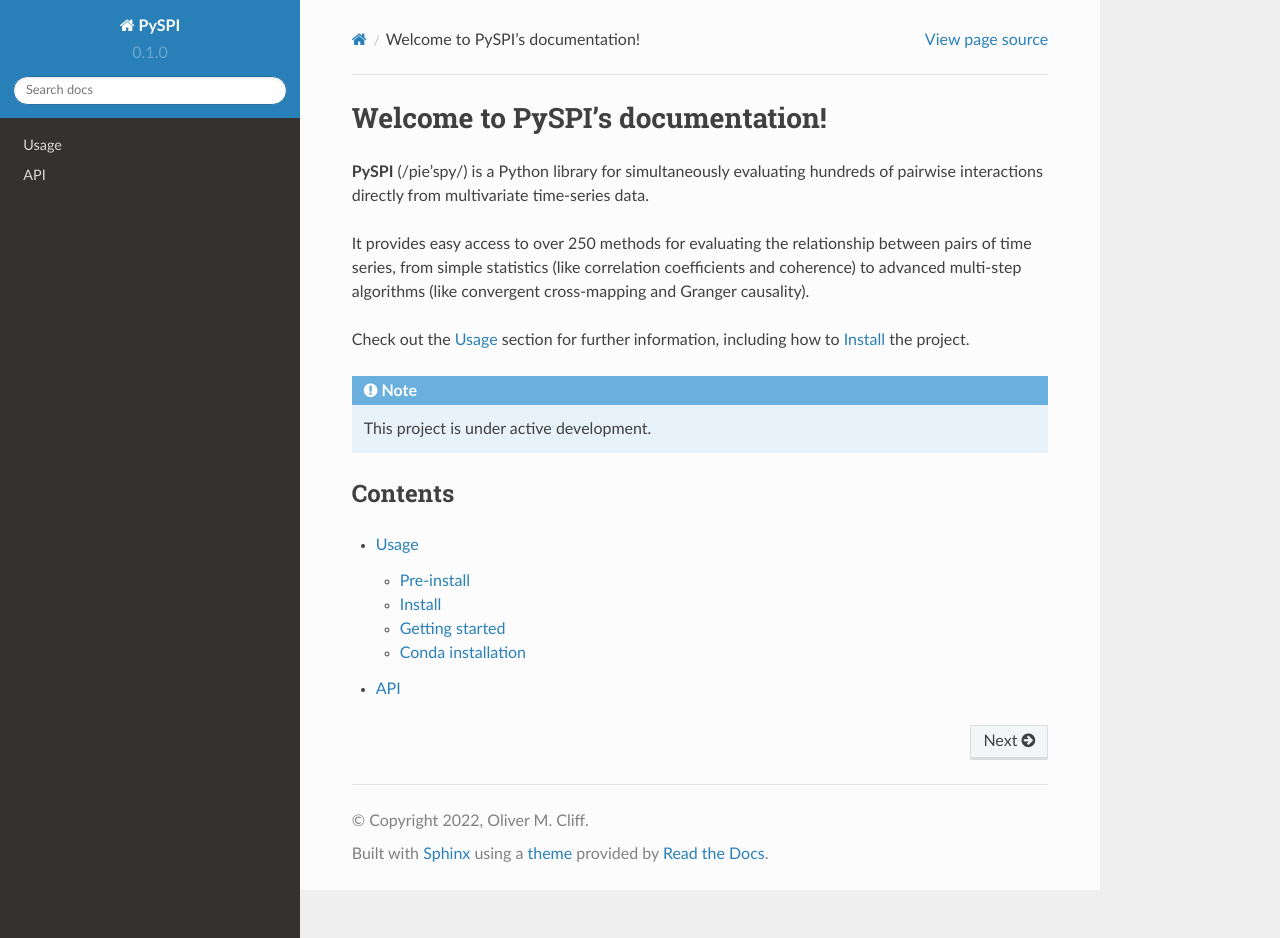
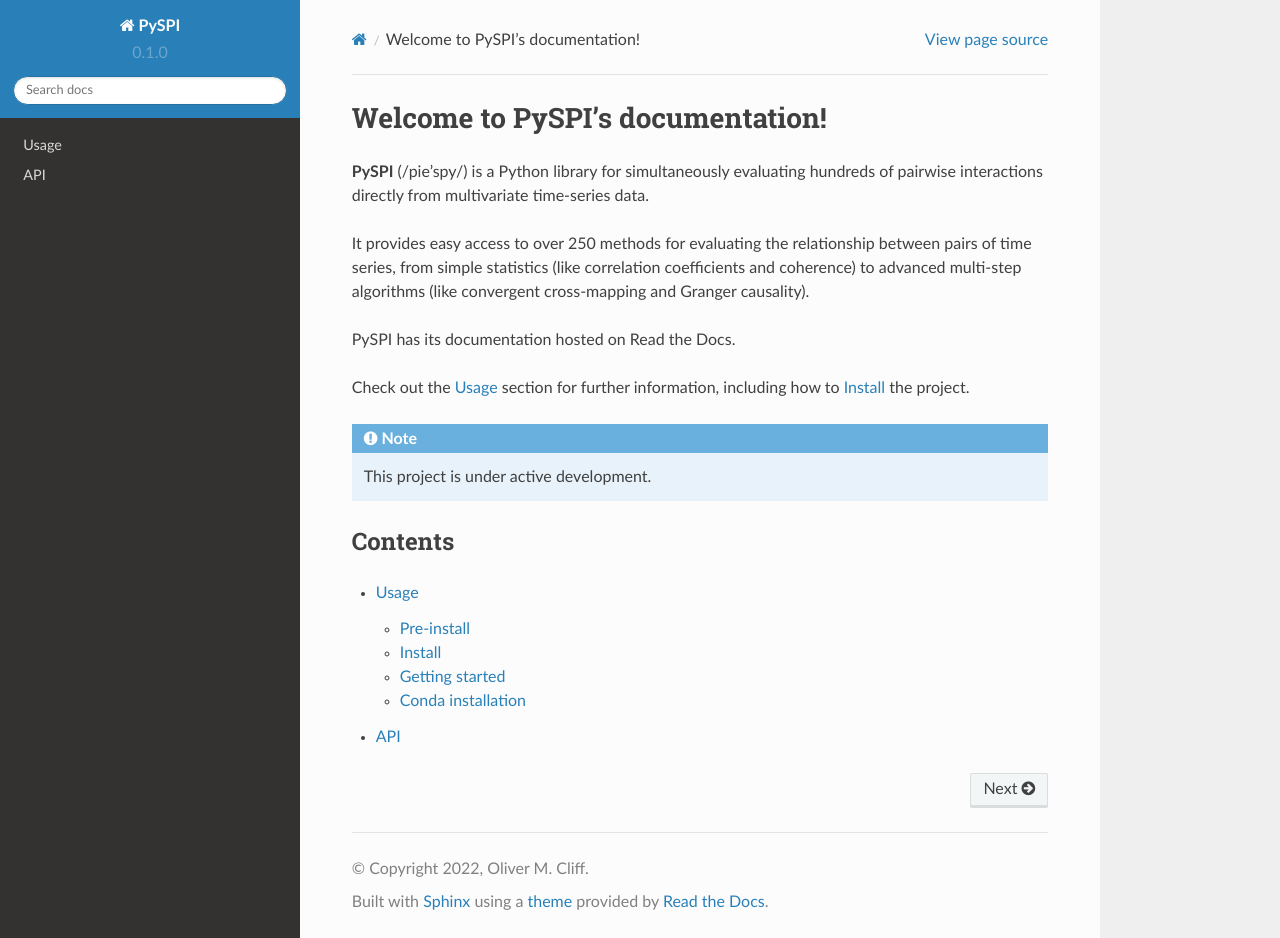
Before and after one commit to DynamicsAndNeuralSystems/pyspi, a Sphinx documentation site: the page built from docs/source/index.rst, in a window 1280 px wide and 938 px high. Built offline with Sphinx 7.4.7 and the Read the Docs theme 2.0.0, drawn with Linux system fonts in a browser that asks for light colours.

Commit message:
Update index.rst

```diff
--- a/docs/source/index.rst
+++ b/docs/source/index.rst
@@ -4,6 +4,8 @@
 **PySPI** (/pie'spy/) is a Python library for simultaneously evaluating hundreds of pairwise interactions directly from multivariate time-series data.
 
 It provides easy access to over 250 methods for evaluating the relationship between pairs of time series, from simple statistics (like correlation coefficients and coherence) to advanced multi-step algorithms (like convergent cross-mapping and Granger causality).
+
+PySPI has its documentation hosted on Read the Docs.
 
 Check out the :doc:`usage` section for further information, including
 how to :ref:`install` the project.
```
